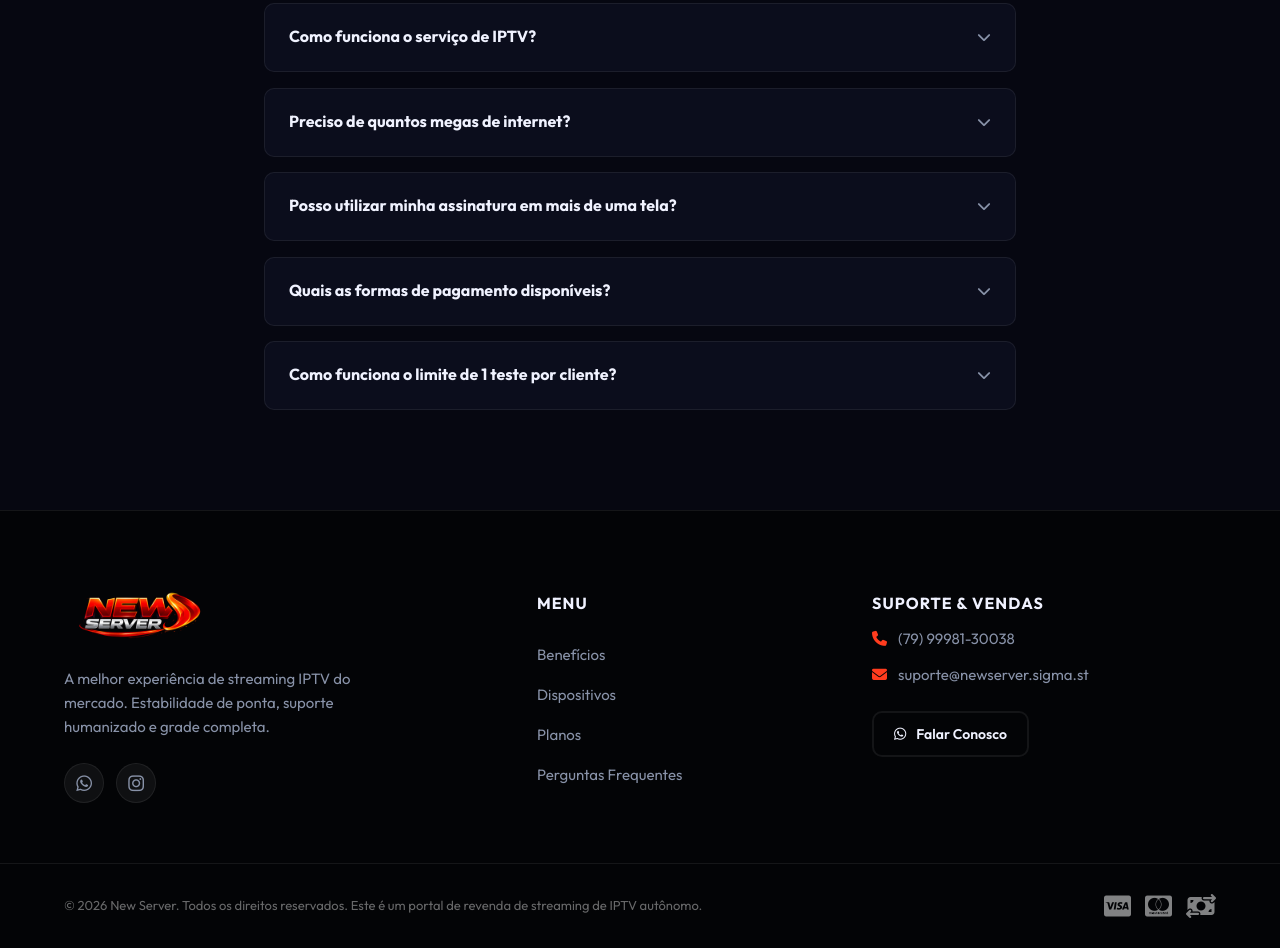
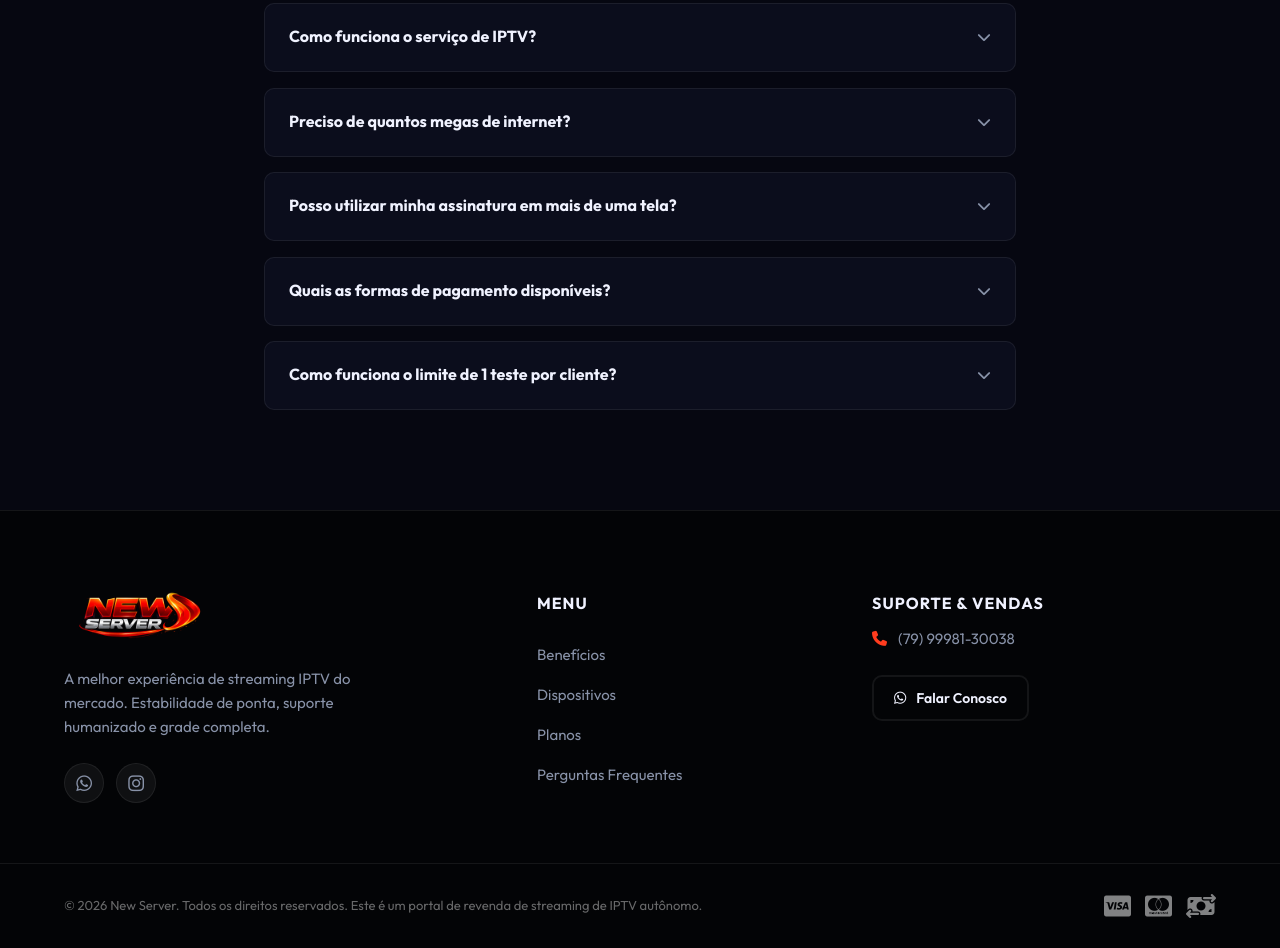
Before and after one commit to Glivan2903/newserver, a website: page public/index.html in a window 1280 px wide. Shown: the part 4499-5447 px from the top of the page. Drawn offline with Linux system fonts and the light colour scheme.

Commit message:
chore: remove support email address

```diff
--- a/public/index.html
+++ b/public/index.html
@@ -482,7 +482,6 @@
             <div class="footer-contact">
                 <h4>Suporte & Vendas</h4>
                 <p><i class="fa-solid fa-phone"></i> (79) 99981-30038</p>
-                <p><i class="fa-solid fa-envelope"></i> suporte@newserver.sigma.st</p>
                 <a href="https://wa.me/5579998130038" target="_blank" class="btn btn-outline btn-sm footer-whatsapp-btn"><i class="fa-brands fa-whatsapp"></i> Falar Conosco</a>
             </div>
         </div>
```
